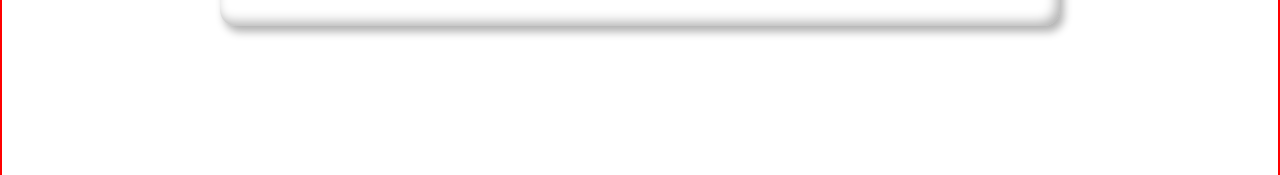
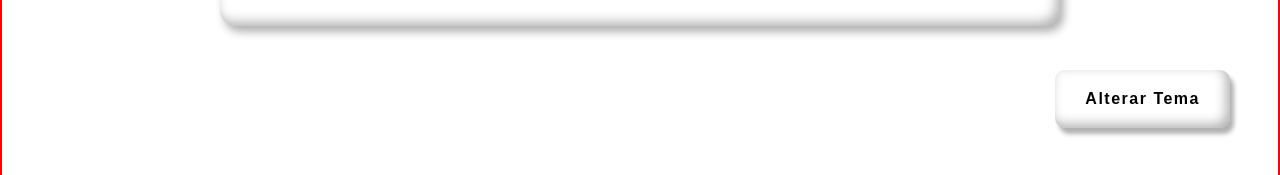
Before and after one commit to robertoDCJ/Desafio-4-DNC, a React (Vite) app: page / in a window 1280 px wide. Shown: the part 622-797 px from the top of the page. Built offline with nearby package versions, Linux system fonts and the light colour scheme.

Commit message:
criado component Tema e estilizado

```diff
--- /dev/null
+++ b/src/components/Tema/Tema.jsx
@@ -0,0 +1,11 @@
+import "./index.scss"
+
+const Tema = () => {
+    return (
+        <div className="Tema">
+            Alterar Tema
+        </div>
+    )
+}
+
+export default Tema
--- /dev/null
+++ b/src/components/Tema/index.scss
@@ -0,0 +1,22 @@
+@use "../../sass/variables" as *;
+
+.Tema {
+    position: fixed;
+    bottom: 50px;
+    right: 50px;
+    background: rgba(255, 255, 255, 0.15);
+    padding: 20px 30px;
+    border-radius: 10px;
+    color: black;
+    box-shadow: 4px 6px 4px rgba(0,0,0,0.3), inset -4px -4px 12px rgba(0,0,0, .3), inset 4px 4px 6px rgba(255,255,255,0.2);
+    letter-spacing: 1.5px;
+    font-weight: 600;
+    cursor: pointer;
+    transition: all .5s;
+
+    &:hover {
+        transform: translateY(-2px) translateX(-2px);
+        transition: all .5s;
+        box-shadow: 0px 0px 10000px rgba(255,255,255, 1), inset -6px -6px 10px rgba(0,0,0, .4), inset 2px 2px 6px rgba(255,255,255,0.2);
+    }
+}
--- a/src/view/Home/Home.jsx
+++ b/src/view/Home/Home.jsx
@@ -4,6 +4,7 @@ import Header from '../../components/Header/Header'
 import Title from '../../components/Title/Title'
 import ToDoList from '../../components/ToDoList/ToDoList'
 import Background from '../../components/Background/Background'
+import Tema from '../../components/Tema/Tema'
 
 const Home = () => {
     return (
@@ -14,6 +15,7 @@ const Home = () => {
             <div className='home__todo'>
                 <ToDoList />
             </div>
+            <Tema />
         </div>
     )
 }
```
